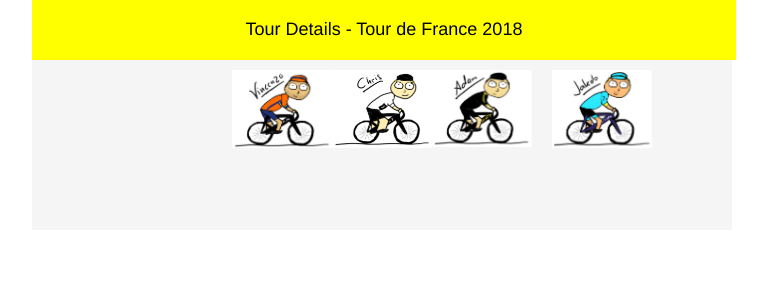
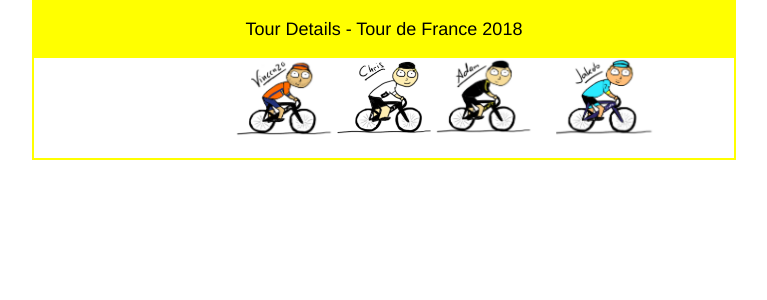
Before and after one commit to kingmray/tourdetails, a Flask app: page / in a window 1280 px wide. Shown: the top 300 px of the page, without its empty margins (258-1025 px from the left). Run offline with Flask 2, Linux system fonts and the light colour scheme; data that the repository does not hold is empty.

Commit message:
final version for today

```diff
--- a/tourdetailsapp/static/css/animation.css
+++ b/tourdetailsapp/static/css/animation.css
@@ -1,9 +1,9 @@
 .wrapper {
-    padding-top: 20px;
   display: grid;
   grid-template-columns: repeat(3, 1fr);
   grid-gap: 10px;
   grid-auto-rows: minmax(100px, auto);
+    background-color: white;
 }
          .animated {
              grid-row: 1;
@@ -11,8 +11,7 @@
              background-size: 100px;
             background-repeat: no-repeat;
             background-position: left top;
-            padding-top:100px;
-            margin-bottom:60px;
+            padding-top: 80px;
             -webkit-animation-duration: 3s;
             animation-duration: 3s;
             -webkit-animation-fill-mode: both;
--- a/tourdetailsapp/static/css/main.css
+++ b/tourdetailsapp/static/css/main.css
@@ -57,3 +57,7 @@ img {
     max-width: 100%;
     height: auto;
 }
+
+body {
+    margin-top: 150px;
+}
--- a/tourdetailsapp/templates/layout.html
+++ b/tourdetailsapp/templates/layout.html
@@ -1,4 +1,5 @@
 <!doctype html>
+<header>
  <meta name=viewport content='width=700'>
  <meta name="csrf_token" value="a01u9sZsduaks833">
  <link rel="stylesheet" type="text/css" href="{{ url_for('static', filename='css/main.css') }}">
@@ -7,13 +8,13 @@
 <link rel="stylesheet" type="text/css" href="{{ url_for('static', filename='js/comments/main.css') }}">
 
 {% block css_include %}{% endblock %}
+</header>
+<body>
 <section class="tourapp">
 <div class="space"></div>
 <section class="cheader">
     <h1>Tour Details - Tour de France 2018</h1>
-</section>
-<div class="wrapper">
-
+    <div class="wrapper">
             <div id="animated-example" class="animated jakob fadeInLeft"></div>
             <div id="animated-example2" class="animated chris fadeInLeft2"></div>
             <div id="animated-example3" class="animated adam fadeInLeft3"></div>
@@ -21,7 +22,12 @@
 
         </div>
 
+</section>
+
+
     {% block body %}{% endblock %}
 </section>
+
 {% block scripts %}{% endblock %}
 {% block scripts2 %}{% endblock %}
+</body>
```
